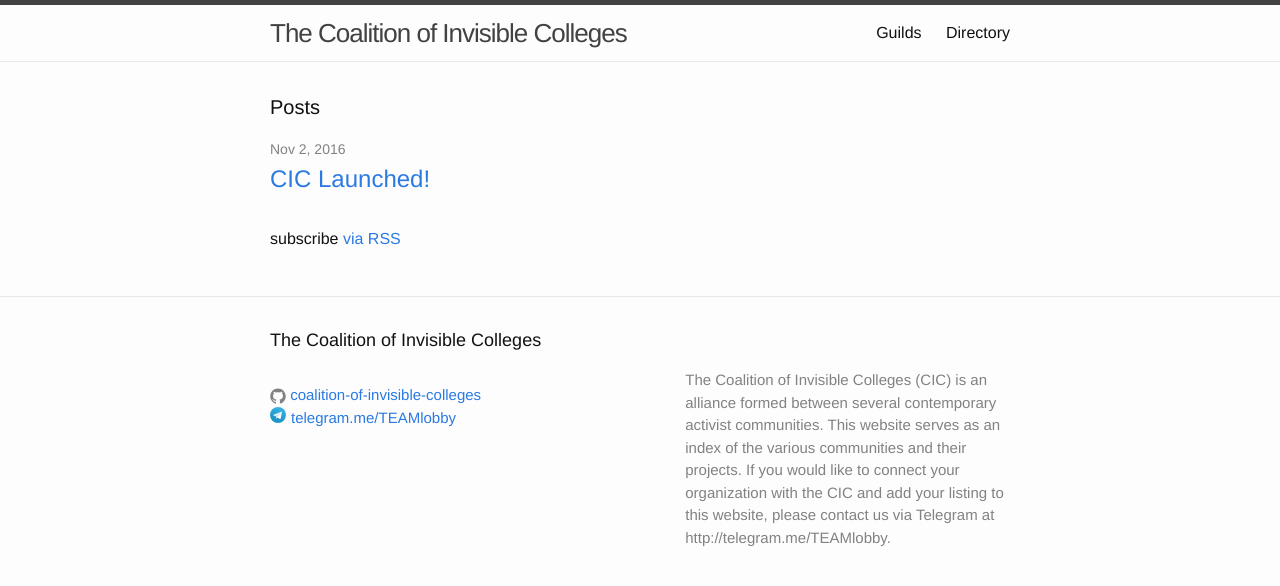
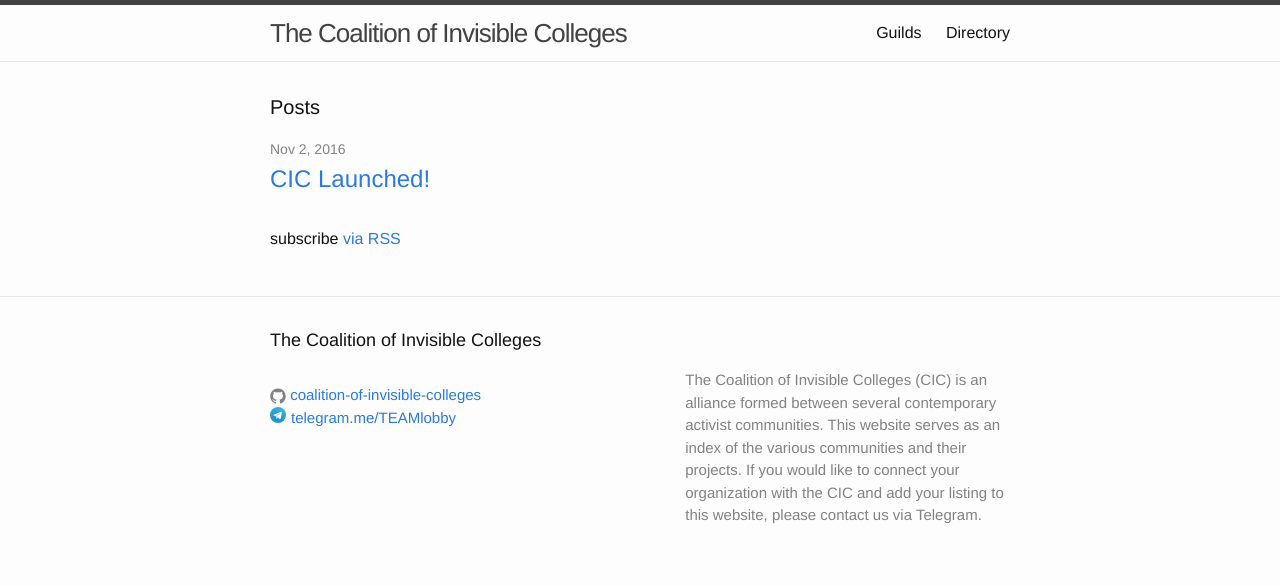
Before and after one commit to coalition-of-invisible-colleges/cic.github.io, a Jekyll site: the page built from index.md, in a window 1280 px wide. Shown: the top 586 px of the page. Built offline with Jekyll 4.4.1, drawn with Linux system fonts in a browser that asks for light colours.

Commit message:
Removed redundant Telegram link

```diff
--- a/_config.yml
+++ b/_config.yml
@@ -20,7 +20,7 @@ description: > # this means to ignore newlines until "baseurl:"
   between several contemporary activist communities.
   This website serves as an index of the various communities and their projects.
   If you would like to connect your organization with the CIC and add your listing
-  to this website, please contact us via Telegram at http://telegram.me/TEAMlobby.
+  to this website, please contact us via Telegram.
 
 baseurl: "" # the subpath of your site, e.g. /blog
 url: "" # the base hostname & protocol for your site, e.g. http://example.com
```
